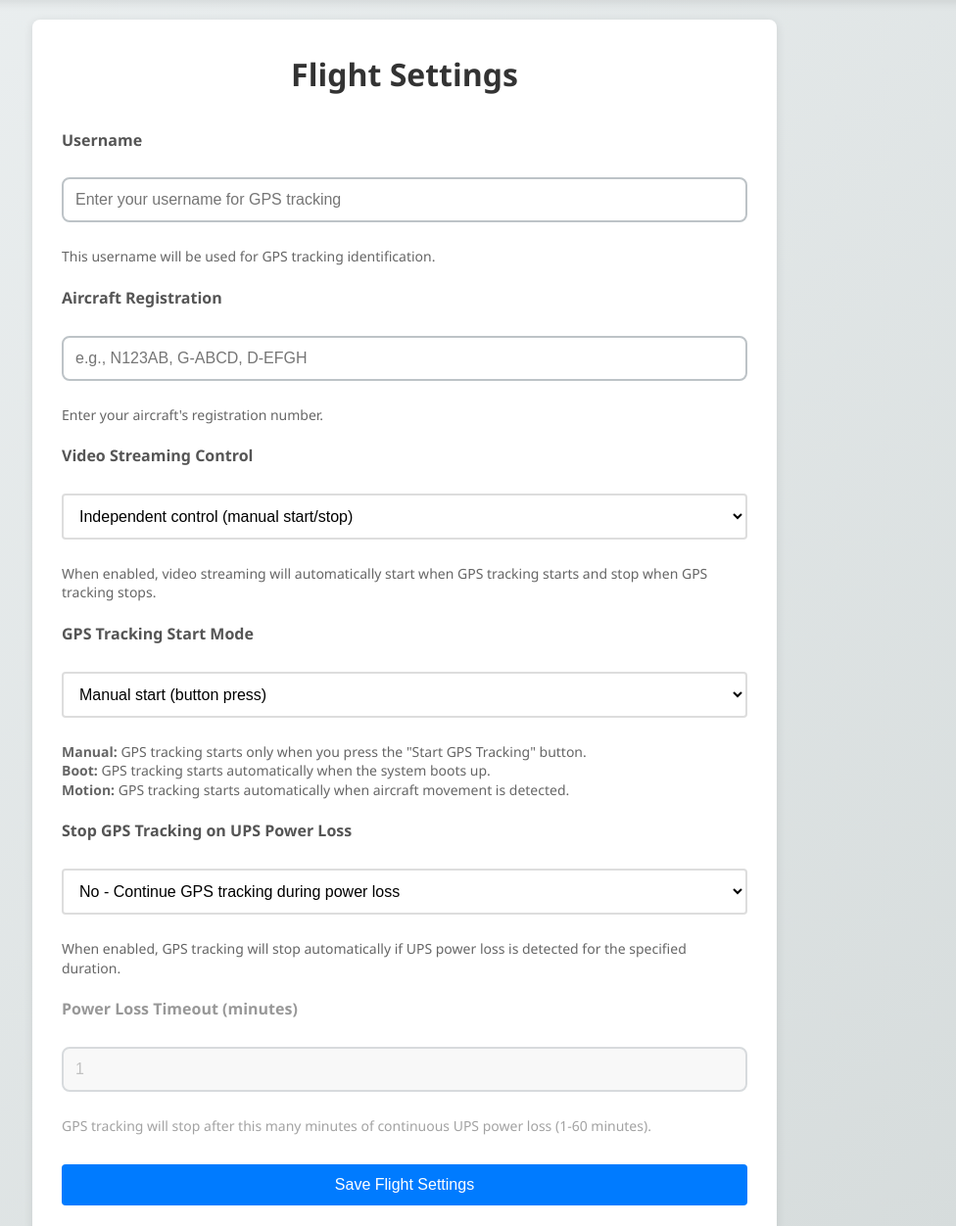
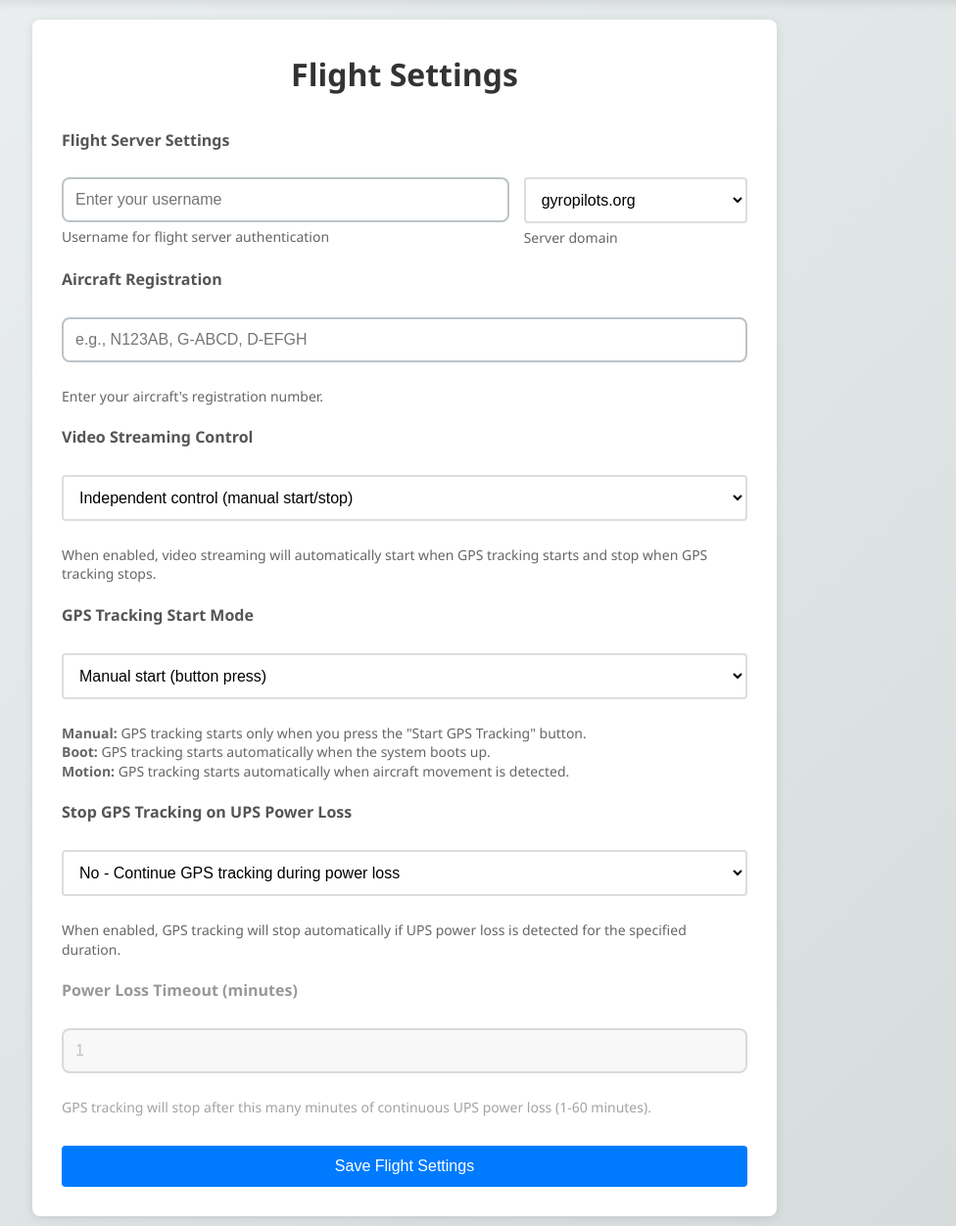
Before and after one commit to tfelici/RPI-Streamer, a Flask app: page /flight-settings in a window 1280 px wide. Shown: the part 82-1334 px from the top of the page at 98% size, without its empty margins (227-1203 px from the left). Run offline with Flask 3, Linux system fonts and the light colour scheme.

Commit message:
Enhance GPS tracking with improved initialization and centralized track ID generation
Major improvements:
- Generate track_id upfront in start_flight() and pass to GPS tracker process
- Eliminate complex 30-second polling/waiting logic for track_id retrieval
- Centralize track ID generation in utils.generate_gps_track_id()
- Add comprehensive parameter validation for username and domain
- Rename 'host' to 'domain' for consistency across codebase
- Add Gyropedia flight integration with automatic status updates
- Enhanced flight settings UI with domain selection and better validation
- Update documentation to reflect domain parameter requirements

Technical changes:
- app.py: Simplified start_flight() with upfront track_id generation
- gps_tracker.py: Added parameter validation, domain support, optional track_id
- utils.py: Added generate_gps_track_id() function and updated terminology
- GPS_TRACKER_README.md: Updated examples and documentation
- flight_settings.html: Enhanced UI with domain selection
- index.html: Updated interface labels and settings references

Benefits:
- More reliable GPS initialization without race conditions
- Immediate track_id availability for Gyropedia integration
- Consistent terminology across all components
- Better error handling and validation
- Simplified codebase with centralized functions

```diff
--- a/app.py
+++ b/app.py
@@ -18,11 +18,12 @@ import uuid
 import requests
 import socket
 import platform
+import random
 from datetime import datetime
 from functools import wraps
 from pathlib import Path
 from requests_toolbelt import MultipartEncoder, MultipartEncoderMonitor
-from utils import list_audio_inputs, list_video_inputs, find_usb_storage, move_file_to_usb, copy_settings_and_executables_to_usb, DEFAULT_SETTINGS, SETTINGS_FILE, STREAMER_DATA_DIR, is_streaming, is_pid_running, STREAM_PIDFILE, is_gps_tracking, get_gps_tracking_status, load_settings, save_settings
+from utils import list_audio_inputs, list_video_inputs, find_usb_storage, move_file_to_usb, copy_settings_and_executables_to_usb, DEFAULT_SETTINGS, SETTINGS_FILE, STREAMER_DATA_DIR, is_streaming, is_pid_running, STREAM_PIDFILE, is_gps_tracking, get_gps_tracking_status, load_settings, save_settings, generate_gps_track_id
 
 # Use pymediainfo for fast video duration extraction
 try:
@@ -388,8 +389,9 @@ def flight_settings_save():
     settings = load_settings()
 
     # Update flight settings
-    settings['gps_username'] = request.form.get('gps_username', '').strip()
+    settings['flightserver_username'] = request.form.get('flightserver_username', '').strip()
     settings['aircraft_registration'] = request.form.get('aircraft_registration', '').strip()
+    settings['flightserver_domain'] = request.form.get('flightserver_domain', 'gyropilots.org').strip()
     settings['gps_stream_link'] = request.form.get('gps_stream_link') == 'on'
     old_gps_start_mode = settings['gps_start_mode']
     settings['gps_start_mode'] = request.form.get('gps_start_mode', 'manual')
@@ -520,23 +522,226 @@ def stop_streaming():
 
     return True, 'stopped', 200
 
+def get_gyropedia_flights(gyropedia_id, aircraft_registration=None, flightserver_domain="gyropilots.org"):
+    """
+    Get list of flights from Gyropedia similar to creategyropediaflightlist JavaScript function.
+
+    Args:
+        gyropedia_id: The user's Gyropedia API key
+        aircraft_registration: Aircraft registration number to match flights (optional)
+        flightserver_domain: Domain to use for API calls (gyropilots.org or gapilots.org)
+
+    Returns:
+        tuple: (success, flight_id, error_message)
+    """
+    try:
+        # Make GET request to get flight list
+        response = requests.get(
+            f'https://{flightserver_domain}/ajaxservices.php',
+            params={
+                'command': 'getgyropediaflights',
+                'key': gyropedia_id,
+                'rand': str(random.random())  # Add random parameter like in JavaScript
+            },
+            timeout=10
+        )
+
+        if response.status_code == 200:
+            try:
+                parsed_data = response.json()
+
+                if 'error' in parsed_data and parsed_data['error']:
+                    return False, None, f"Gyropedia API error: {parsed_data.get('errormsg', 'Unknown error')}"
+
+                # Look for flights, prefer planned flights (status 'P')
+                if 'flight' in parsed_data and parsed_data['flight']:
+                    planned_flights = [f for f in parsed_data['flight'] if f.get('status') == 'P']
+
+                    if planned_flights:
+                        # If we have an aircraft registration, look for matching flights first
+                        if aircraft_registration and aircraft_registration.strip():
+                            matching_flights = [f for f in planned_flights if f.get('reg', '').strip().upper() == aircraft_registration.strip().upper()]
+
+                            if matching_flights:
+                                # Use first flight that matches the aircraft registration
+                                first_flight = matching_flights[0]
+                                flight_id = first_flight.get('flight_id')
+                                print(f"Found planned Gyropedia flight for aircraft {aircraft_registration}: {flight_id}")
+                                return True, flight_id, None
+                            else:
+                                print(f"No planned flights found for aircraft registration {aircraft_registration}, using first available planned flight")
+
+                        # Fallback: Use first planned flight (regardless of registration)
+                        first_flight = planned_flights[0]
+                        flight_id = first_flight.get('flight_id')
+                        flight_reg = first_flight.get('reg', 'Unknown')
+                        print(f"Found planned Gyropedia flight: {flight_id} (aircraft: {flight_reg})")
+                        return True, flight_id, None
+                    else:
+                        # No planned flights available
+                        return False, None, "No planned flights found in Gyropedia"
+                else:
+                    return False, None, "No flights found in Gyropedia response"
+
+            except json.JSONDecodeError as e:
+                return False, None, f"Failed to parse Gyropedia flight list response: {e}"
+        else:
+            return False, None, f"Gyropedia flight list request failed with HTTP {response.status_code}"
+
+    except requests.RequestException as e:
+        return False, None, f"Network error getting Gyropedia flights: {e}"
+    except Exception as e:
+        return False, None, f"Unexpected error getting Gyropedia flights: {e}"
+
+def update_gyropedia_flight(state, settings, track_id=None, aircraft_registration=None):
+    """
+    Update Gyropedia flight status similar to updategyropediaflight JavaScript function.
+
+    Args:
+        state: 'start' or 'stop'
+        settings: Application settings dictionary
+        track_id: GPS tracking ID if available
+        aircraft_registration: Aircraft registration number to match flights (optional)
+
+    Returns:
+        bool: True if successful, False otherwise
+    """
+    try:
+        # Check if Gyropedia integration is configured
+        gyropedia_id = settings.get('gyropedia_id', '').strip()
+        username = settings.get('flightserver_username', '').strip()
+        flightserver_domain = settings.get('flightserver_domain', 'gyropilots.org').strip()
+
+        if not gyropedia_id or not username:
+            print("Gyropedia integration not configured (missing gyropedia_id or username), skipping flight update")
+            return True  # Not an error, just not configured
+
+        # Always get the first available flight from Gyropedia dynamically
+        print(f"Getting first available flight from {flightserver_domain}...")
+        success, flight_id, error = get_gyropedia_flights(gyropedia_id, aircraft_registration, flightserver_domain)
+
+        if not success or not flight_id:
+            print(f"Could not get Gyropedia flight list: {error}")
+            return True  # Don't fail the GPS tracking just because we can't get flight list
+
+        print(f"Using Gyropedia flight: {flight_id}")
+
+        # Determine flight status based on state
+        if not state:
+            status = ''
+        elif state == 'start':
+            status = 'F'  # Flying/Active
+        else:  # stop
+            status = 'L'  # Landed
+
+        # Get current time for start/end times
+        current_time = datetime.now().strftime('%H:%M')
+
+        # Prepare source_id similar to JavaScript version
+        source_id = f"{username}:{track_id}" if track_id else ''
+
+        # Prepare data for POST request
+        post_data = {
+            'command': 'updategyropediaflight',
+            'key': gyropedia_id,
+            'flight_id': flight_id,
+            'source_id': source_id,
+            'starttime': current_time if status == 'F' else '',
+            'endtime': current_time if status == 'L' else '',
+            'status': status
+        }
+
+        # Make POST request to ajaxservices.php
+        response = requests.post(
+            f'https://{flightserver_domain}/ajaxservices.php',
+            data=post_data,
+            timeout=10
+        )
+
+        if response.status_code == 200:
+            try:
+                parsed_data = response.json()
+                if 'error' in parsed_data and parsed_data['error']:
+                    print(f"Gyropedia flight update error: {parsed_data['error']}")
+                    return False
+
+                print(f"Successfully updated Gyropedia flight {flight_id} to status '{status}'")
+                return True
+
+            except json.JSONDecodeError as e:
+                print(f"Failed to parse Gyropedia response: {e}")
+                return False
+        else:
+            print(f"Gyropedia flight update failed with HTTP {response.status_code}")
+            return False
+
+    except requests.RequestException as e:
+        print(f"Network error updating Gyropedia flight: {e}")
+        return False
+    except Exception as e:
+        print(f"Unexpected error updating Gyropedia flight: {e}")
+        return False
+
 def start_flight():
-    """Helper function to start GPS tracking. Returns (success, message, status_code)"""
+    """
+    Helper function to start GPS tracking. Returns (success, message, status_code)
+
+    This function generates a track_id upfront and passes it to the GPS tracker process,
+    eliminating the need to wait for track_id generation and complex polling logic.
+    This approach is more reliable and provides immediate access to the track_id.
+    """
     # Check if already tracking
     if is_gps_tracking():
         return False, 'GPS tracking is already active.', 200
 
-    # Get username from settings and validate
+    # Get username and domain from settings and validate
     settings = load_settings()
-    username = settings['gps_username'].strip()
+    username = settings['flightserver_username'].strip()
+    flightserver_domain = settings.get('flightserver_domain', '').strip()
+
     if not username:
-        return False, 'GPS username is not configured. Please set a username for GPS tracking in the flight settings.', 400
-
-    # Start GPS tracker in real mode (hardware will be initialized internally)
-    try:
-        subprocess.Popen(['python', 'gps_tracker.py', username])
+        return False, 'Flight server username is not configured. Please set a username for GPS tracking in the flight settings.', 400
+
+    if not flightserver_domain:
+        return False, 'Flight server domain is not configured. Please set a domain for GPS tracking in the flight settings.', 400
+
+    # Generate track_id upfront using centralized function
+    track_id = generate_gps_track_id()
+    print(f"Generated track ID: {track_id}")
+
+    # Start GPS tracker with the pre-generated track_id
+    try:
+        subprocess.Popen(['python', 'gps_tracker.py', username, '--domain', flightserver_domain, '--track_id', track_id])
+        print(f"Started GPS tracker process with track ID: {track_id}")
     except Exception as e:
         return False, f'Failed to start GPS tracker process: {e}', 500
+
+    # Post aircraft registration to flight server (similar to PHP onafterstartstop)
+    aircraft_registration = settings.get('aircraft_registration', '').strip()
+
+    if aircraft_registration:
+        try:
+            response = requests.post(
+                f'https://{flightserver_domain}/ajaxservices.php',
+                data={
+                    'command': 'setuserfield',
+                    'username': username,
+                    'field': 'aircraft_reg',
+                    'value': aircraft_registration
+                },
+                timeout=10
+            )
+            if response.status_code == 200:
+                print(f"Successfully posted aircraft registration {aircraft_registration} to flight server")
+            else:
+                print(f"Warning: Failed to post aircraft registration - HTTP {response.status_code}")
+        except requests.RequestException as e:
+            print(f"Warning: Network error posting aircraft registration: {e}")
+        except Exception as e:
+            print(f"Warning: Unexpected error posting aircraft registration: {e}")
+
+    # Update Gyropedia flight status to "Flying" (F)
+    update_gyropedia_flight('start', settings, track_id, aircraft_registration)
 
     # If gps_stream_link is enabled, also start video streaming
     if settings['gps_stream_link']:
@@ -558,6 +763,8 @@ def stop_flight():
         try:
             gps_status = get_gps_tracking_status()
             gps_pid = gps_status['pid']
+            track_id = gps_status.get('track_id')
+
             if gps_pid:
                 print(f"Stopping GPS tracking with PID {gps_pid}")
                 if is_pid_running(gps_pid):
@@ -568,6 +775,11 @@ def stop_flight():
                         break
                     time.sleep(0.1)
                 print("GPS tracking stopped successfully.")
+
+            # Update Gyropedia flight status to "Landed" (L)
+            aircraft_registration = settings.get('aircraft_registration', '').strip()
+            update_gyropedia_flight('stop', settings, track_id, aircraft_registration)
+
         except Exception as e:
             print(f"Error stopping GPS tracking: {e}")
 
@@ -581,6 +793,11 @@ def stop_flight():
                 print(f"Warning: Failed to auto-stop video streaming: {message}")
     else:
         print("No active GPS tracking to stop.")
+
+    # Update Gyropedia flight status even if GPS tracking wasn't active
+    # (in case the tracking stopped unexpectedly but we still want to mark flight as landed)
+    aircraft_registration = settings.get('aircraft_registration', '').strip()
+    update_gyropedia_flight('stop', settings, None, aircraft_registration)
 
     return True, 'stopped', 200
 
--- a/templates/flight_settings.html
+++ b/templates/flight_settings.html
@@ -17,9 +17,20 @@
             {% endif %}
 
             <form method="POST" action="/flight-settings">
-                <label for="gps_username">Username</label>
-                <input type="text" id="gps_username" name="gps_username" value="{{ settings.gps_username }}" placeholder="Enter your username for GPS tracking" required>
-                <small>This username will be used for GPS tracking identification.</small>
+                <label>Flight Server Settings</label>
+                <div style="display: flex; gap: 15px; align-items: flex-start;">
+                    <div style="flex: 2;">
+                        <input type="text" id="flightserver_username" name="flightserver_username" value="{{ settings.flightserver_username }}" placeholder="Enter your username" required>
+                        <small style="display: block;">Username for flight server authentication</small>
+                    </div>
+                    <div style="flex: 1;">
+                        <select id="flightserver_domain" name="flightserver_domain" required>
+                            <option value="gyropilots.org" {% if settings.flightserver_domain == 'gyropilots.org' %}selected{% endif %}>gyropilots.org</option>
+                            <option value="gapilots.org" {% if settings.flightserver_domain == 'gapilots.org' %}selected{% endif %}>gapilots.org</option>
+                        </select>
+                        <small style="display: block;">Server domain</small>
+                    </div>
+                </div>
 
                 <label for="aircraft_registration">Aircraft Registration</label>
                 <input type="text" id="aircraft_registration" name="aircraft_registration" value="{{ settings.aircraft_registration }}" placeholder="e.g., N123AB, G-ABCD, D-EFGH">
```
Also changed, not shown: GPS_TRACKER_README.md (+8 -8 lines), gps_tracker.py (+20 -15 lines), templates/index.html (+58 -5 lines), utils.py (+13 -7 lines).
